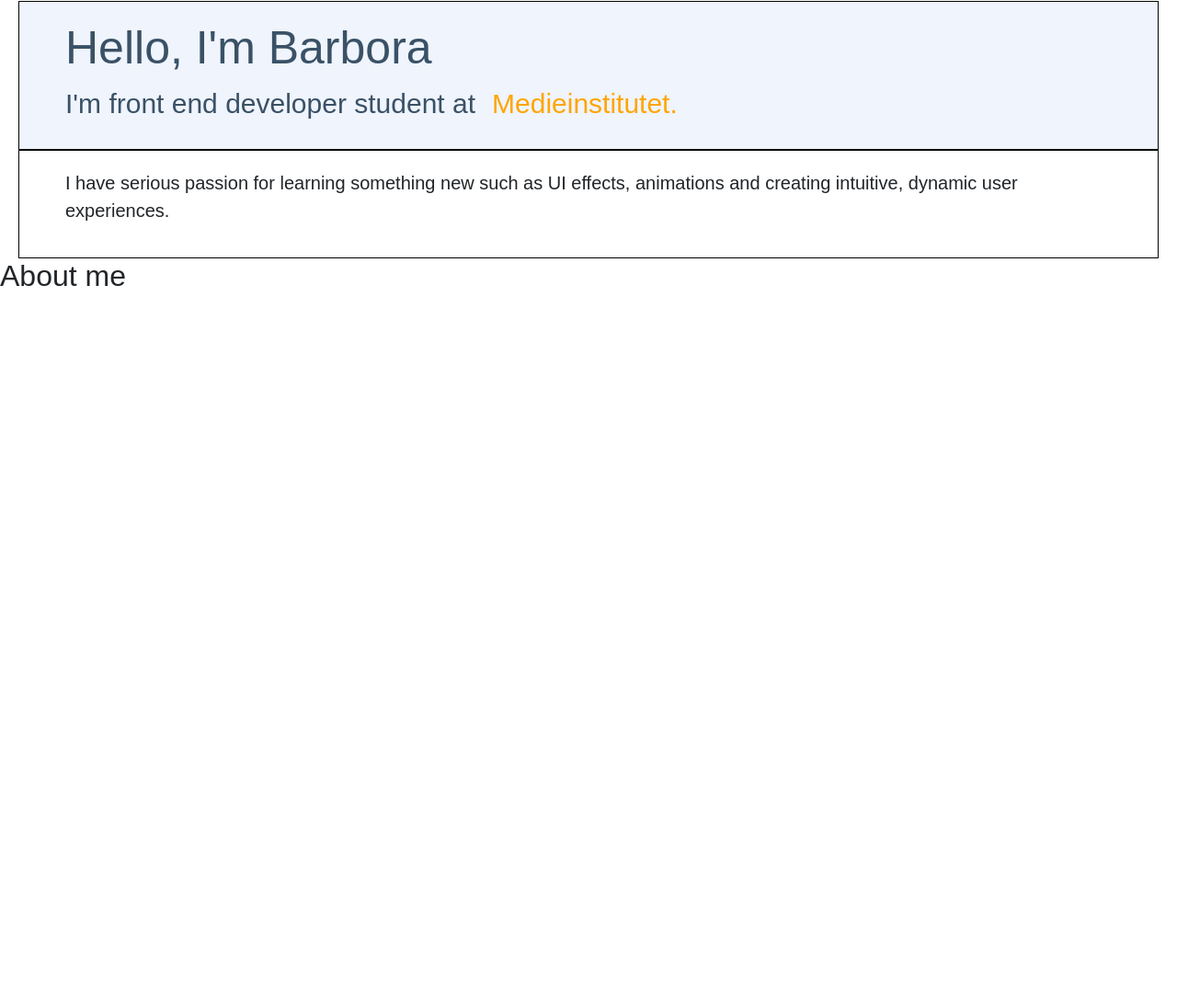
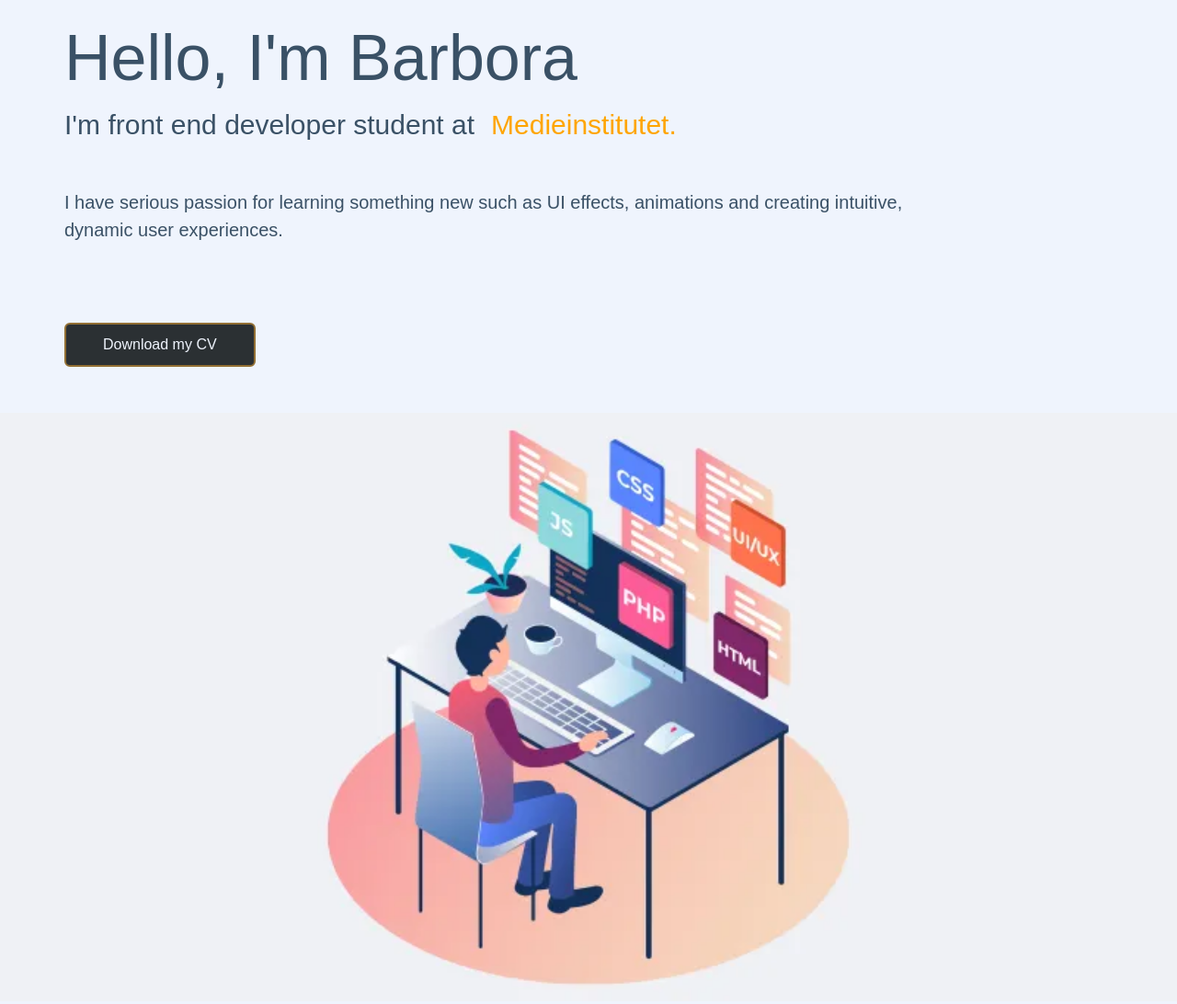
Before and after one commit to BarboraMiklosovicova/testgit, a plain HTML site: page Project_Portfolio/index.html in a window 1280 px wide. Shown: the part 145-1237 px from the top of the page at 92% size. Before the commit the page ends 800 px from the top, so only its background shows below. Drawn offline with nearby package versions, Linux system fonts and the light colour scheme.

Commit message:
third push

```diff
--- a/Project_Portfolio/index.html
+++ b/Project_Portfolio/index.html
@@ -50,11 +50,25 @@
   </section>
 
   <section class="main-text">
-    <p>I have serious passion for learning something new such as UI effects, animations and creating intuitive, dynamic user experiences.</p>
+    <p>I have serious passion for learning something new such as UI effects, animations and creating intuitive, <br> dynamic user experiences.</p>
   </section>
 
-  <section class="About me">
+  <section class="middle">
+    <button type="button" class="btn btn-outline-dark">Download my CV</button>
+  </section>
+
+  <section class="responsive">
+    <img class="img1" src="/Project_Portfolio/logo/Technical-Frontend-Developer-Skills.webp">
+  </section>
+
+
+
+
+
+
+  <section class="about">
     <h2>About me</h2>
+    <p>Hello! My name is Barbora and I am from Slovakia. I have always been a very creative person however it took quite a lot of time and different jobs to find my dream job Front End Developer. My interest in web development started back in 2019 when I started my journey at Clipsource. Our company develops products that meet all of the challenges that our clients face when it comes to news, media and data distribution. I became very inspired by our developing team and I always wished to be able to contribute in developing our products. And that is the reason why I applied for this course. <br>My main focus these days is building the best knowledge to ensure that one day I can create a website where visitors can easily interact with the page.</p>
   </section>
 
 
--- a/Project_Portfolio/style.css
+++ b/Project_Portfolio/style.css
@@ -9,6 +9,7 @@
 body {
  width: 100%;
  height: 100vh;
+ background-color: #eff4fd;
 }
 
 .navbar-brand img {
@@ -22,6 +23,12 @@ body {
   color: #fff;
   font-size: 18px;
   padding: 2px 16px;
+  text-decoration: none;
+}
+
+.nav-link:hover {
+  font-weight: 400;
+  border-bottom: 1px solid #926f34;
 }
 
 @media only screen and (min-width:640px) {
@@ -39,10 +46,8 @@ body {
   height:auto;
   margin: 50px 20px 0px 20px;
   position: relative;
-  background-color: #eff4fd;
   align-items: left;
   padding: 20px 50px;
-  border: 1px solid black;
   text-align: left;
 
 }
@@ -58,7 +63,7 @@ a:hover {
 }
 
 h1 {
-  font-size: 50px;
+  font-size: 70px;
   color: #3a5166;
   text-align: left;
 }
@@ -75,12 +80,12 @@ h1 {
 
 .main-text {
   font-size: 20px;
+  color: #3a5166;
   height:auto;
   margin: 0px 20px;
   position: relative;
   align-items: left;
   padding: 20px 50px;
-  border: 1px solid black;
   text-align: left;
 }
 
@@ -93,3 +98,48 @@ span {
   padding: 10px;
   font-size: px;
 }
+
+.btn {
+  background-color: #25292cf6;
+  color: #eff4fd;
+  border: #926f34 solid 2px;
+  padding: 10px 40px;
+  text-align: left;
+  text-decoration: none;
+  display: inline-block;
+  font-size: 25spx;
+  cursor: pointer;
+  margin: 50px 20px 0px 70px;
+  position: relative;
+  align-items: left;
+}
+
+
+.img1 {
+width: 100%;
+height: auto;
+}
+
+.responsive {
+  margin-top: 50px;
+}
+@media screen  and (max-width: 500px) {
+  .responsive{
+    padding: 0px 20px
+  }
+}
+
+.about {
+
+  height:auto;
+  width: 60%;
+  margin: 250px 20px 0px 20px;
+  position:relative;
+  display: inline-block;
+  overflow: hidden;
+  align-items: left;
+  padding: 20px 50px;
+  text-align: left;
+  color: #3a5166;
+
+}
```
Also changed, not shown: 1 other file.
